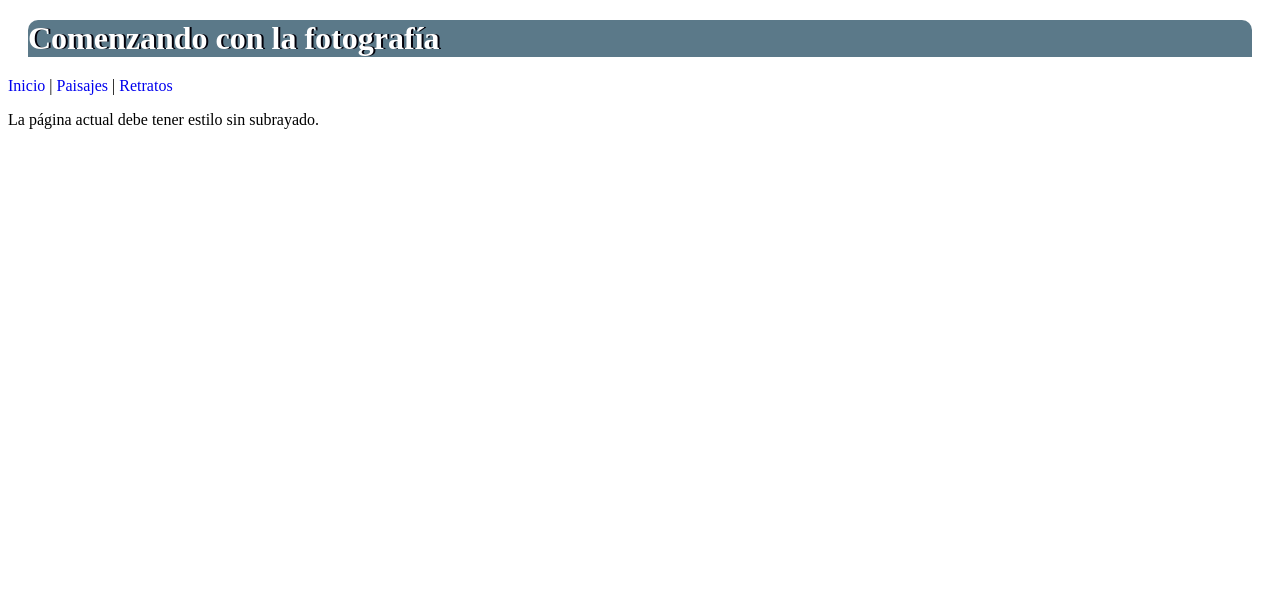
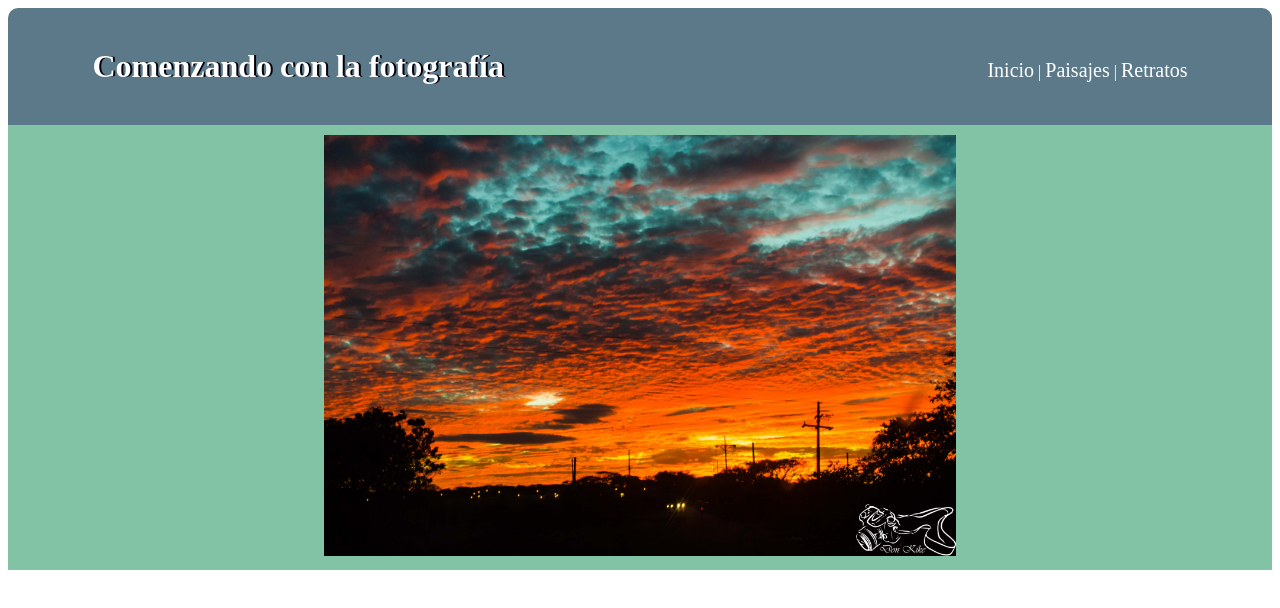
Before and after one commit to JoseEnriqueBarahona/CSS_Jose_Barahona, a plain HTML site: page index.html in a window 1280 px wide. Drawn offline with Linux system fonts and the light colour scheme.

Commit message:
segundo corte Please enter the commit message for your changes. Lines starting

```diff
--- a/css/estilos.css
+++ b/css/estilos.css
@@ -1,14 +1,45 @@
 body {
 }
-h1{
-  margin: 20px;
-  border:10px;
+header {
   background-color: #5b7989;
+  width: 100%;
+  height: 0%;
   color:white;
+  border-radius:10px 10px 0px 0px;
+  text-align: center;
+}
+
+h1 {
   text-align: left;
   text-shadow:2px 0px 0px #02010A;
-  border-radius:10px 10px 0px 0px;
+  width:  40%;
+  height: 0%;
+  margin: 40px;
+  border: 0px;
+  display: inline-block;
 }
-p a{
-  text-decoration: none;
+div {
+  width:  40%;
+  text-align: right;
+  border: 0px;
+  margin: 40px;
+  display: inline-block;
 }
+ a {
+    text-decoration: none;
+    width: 50%;
+    height: 20px;
+    color: white;
+    font-size: 20px;
+}
+section  {
+    text-align: center;
+    background-color: #82c3a6;
+}
+
+section img {
+  	width: 50%;
+    border: 10px;
+    margin: 10px;
+
+}
--- a/index.html
+++ b/index.html
@@ -7,14 +7,18 @@
       <title>Cabecera</title>
   </head>
   <body>
-  <h1>
+  <header>
+   <h1>
     Comenzando con la fotografía
   </h1>
-  <p>
-  <a href="index.html">Inicio</a> | <a href="paisajes.html"> Paisajes</a> | <a href="retratos.html">Retratos</a>
-  </p>
+   <div>
+    <a href="index.html">Inicio</a> | <a href="paisajes.html"> Paisajes</a> | <a href="retratos.html">Retratos</a>
+  </div>
+  </header>
+     <section id="imagen1">
+     <img src="imagenes\Atardecer.jpg">
+   </section>
   </body>
   <footer>
   </footer>
  </html>
-La página actual debe tener estilo sin subrayado.
```
Also changed, not shown: paisajes.html (+10 -0 lines), retratos.html (+10 -0 lines).
